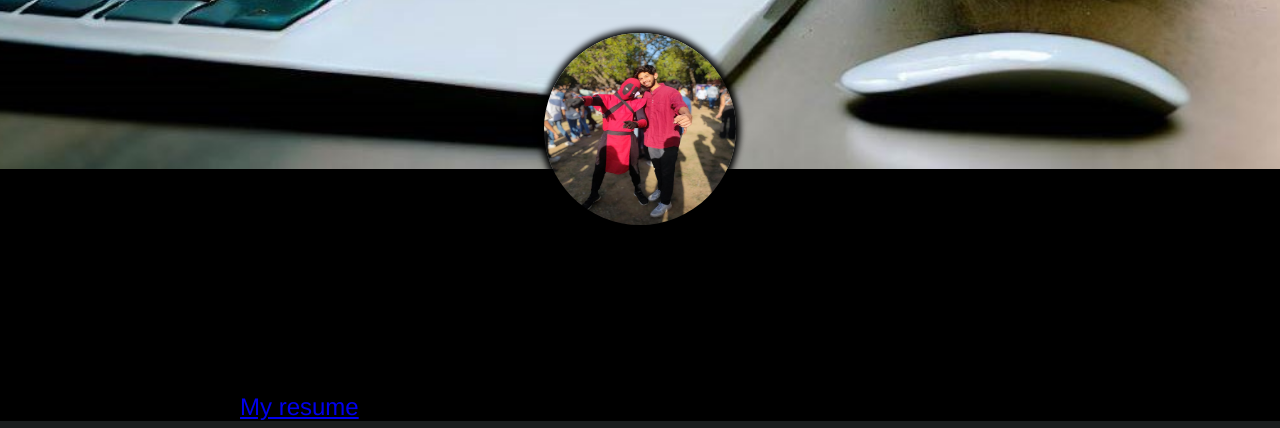
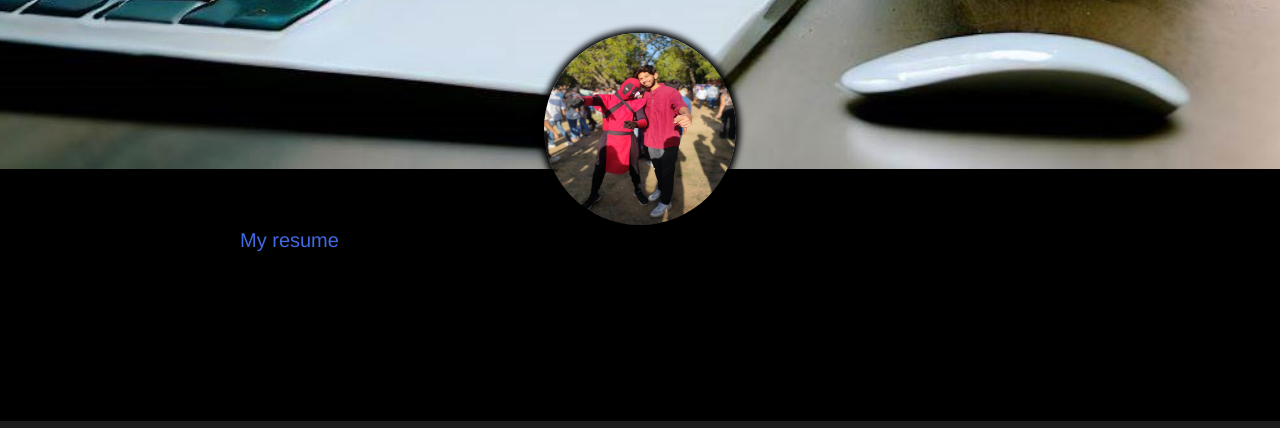
Before and after one commit to Sahil070402/portfolio, a plain HTML site: page index.html in a window 1280 px wide. Shown: the part 353-781 px from the top of the page. Drawn offline with Linux system fonts and the light colour scheme.

Commit message:
commit-5

```diff
--- a/index.html
+++ b/index.html
@@ -59,14 +59,16 @@
         <section id="about">
             <div id="my-image"><img src="resume/sahil.jpeg" alt=""></div>
             <div id="about-me">
+                <p id="re"><a href="https://drive.google.com/file/d/1hObOdvidKJ9s1BufPIm3iivUC-pkUpAO/view?usp=sharing"
+                        target="blank">My
+                        resume</a></p>
                 <p>Aspiring Software Engineer with a strong foundation in data structures
                     and algorithms, complemented by a growing skill set in front-end development.
                     Passionate about leveraging technology to bring innovation and drive positive change.
                     Eager to embark on a software engineering career where I can apply my problem-solving skills,
                     technical expertise, and creativity to contribute to groundbreaking projects and shape the future of
-                    technology</p>
-                <a href="https://drive.google.com/file/d/1hObOdvidKJ9s1BufPIm3iivUC-pkUpAO/view?usp=sharing">My
-                    resume</a>
+                    technology.</p>
+
             </div>
         </section>
         <section id="skills">
--- a/resume.css
+++ b/resume.css
@@ -16,6 +16,9 @@ html,body{
     background-position: center;
     background-attachment: fixed;
    margin-top: -16px;
+}
+.re{
+    text-decoration: none;
 }
 /* horizontal list */
 .horizontal-list{
@@ -169,7 +172,19 @@ position: relative;
     font-size: 1.5rem;
     font-family: 'Franklin Gothic Medium', 'Arial Narrow', Arial, sans-serif;
 
+
 }
+#about #about-me #re a{
+    text-decoration: none;
+    color:royalblue;
+    transition: color 0.5s;
+    font-size: 20px;
+
+}
+#about #about-me #re a:hover{
+    color: plum;
+}
+
 /* common margin classes */
 
 
```
